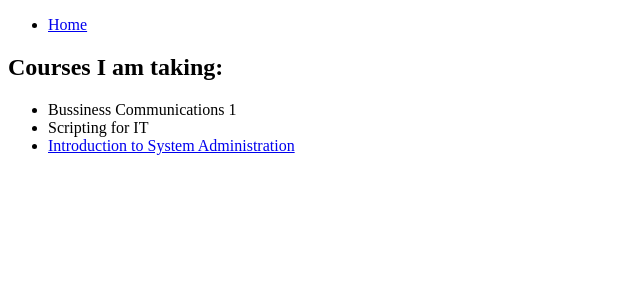
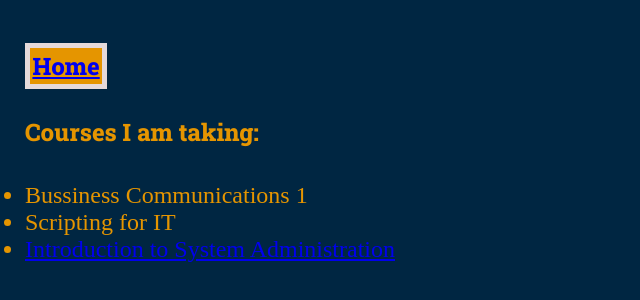
Before and after one commit to raymanl33/1620-personal_website, a plain HTML site: page pages/courses.html in a window 1280 px wide. Shown: the whole page, without its empty margins (0-640 px from the left). Drawn offline with Linux system fonts and the light colour scheme.

Commit message:
csss to css

```diff
--- a/pages/courses.html
+++ b/pages/courses.html
@@ -4,7 +4,7 @@
         <meta charset = "UTF-8">
         <meta name="Raymond Lee" content="Something about me.">
         <title>Raymond Lee's Blog</title>
-        <link rel="stylesheet" href="../CSS/style.csss">
+        <link rel="stylesheet" href="../CSS/style.css">
         <link href="https://fonts.googleapis.com/css2?family=Roboto+Slab:wght@800&display=swap" rel="stylesheet">
     </head>
 
```
